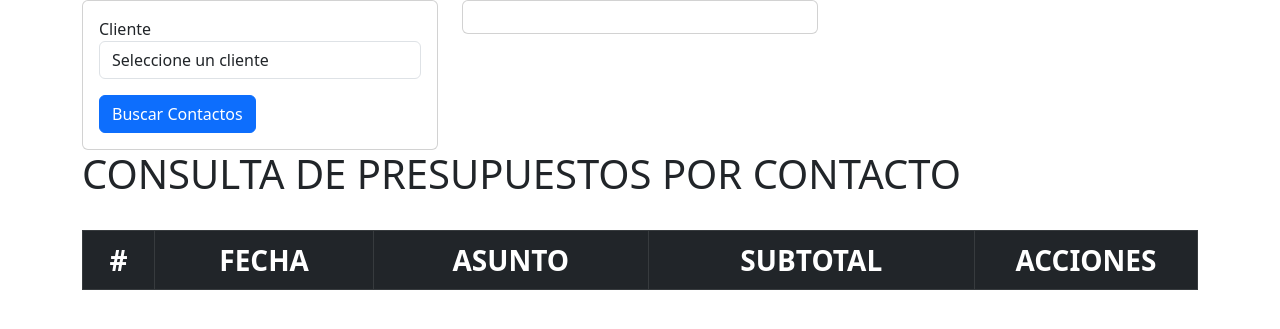
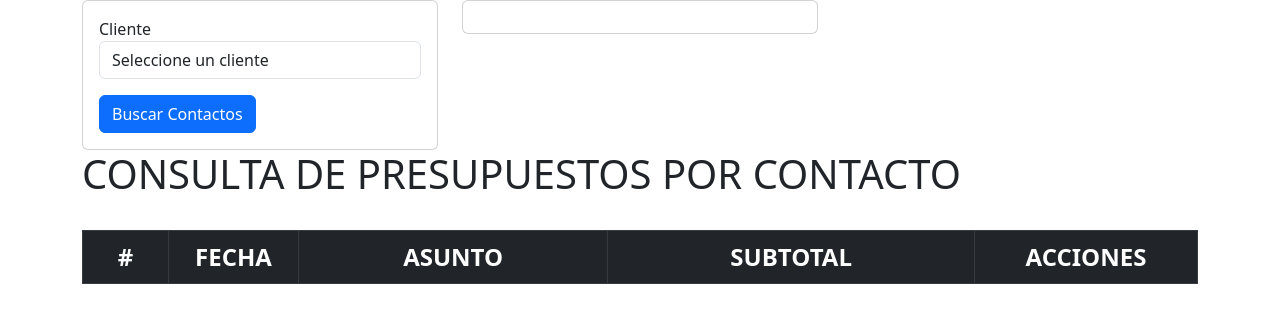
Before and after one commit to duvalink/ism_2.0, a Flask app: page /presupuesto_contactos in a window 1280 px wide. Shown: the part 56-385 px from the top of the page. Run offline with Flask 3, Linux system fonts and the light colour scheme; lists and menus that the app fills with data are empty; some libraries are stand-ins or nearby versions.

Commit message:
Ajustes en el width de las columnas y del tamano de la fuente,  de la tabla de consultas y evitar que el simbolo de moneda y el subtotal no estuvieran en la misma fila

```diff
--- a/templates/consulta_contacto.html
+++ b/templates/consulta_contacto.html
@@ -79,10 +79,10 @@
             más recientes</a>
         {% endif %}
     </div>
-    <table class="table table-bordered table-hover fs-3 text-center">
+    <table class="table table-bordered table-hover fs-4 text-center">
         <thead class="table-dark">
             <th>#</th>
-            <th>FECHA</th>
+            <th style="width: 130px;">FECHA</th>
             <th>ASUNTO</th>
             <th>SUBTOTAL</th>
             <!-- <th>IVA</th>
@@ -91,12 +91,12 @@
         </thead>
         <tbody>
             {% for dato in presupuestos.items %}
-            <tr>
+            <tr class="align-middle">
                 <td>{{dato.presupuesto.id_presupuesto}}</td>
                 <td class="fs-5">{{ dato.presupuesto.fecha.strftime('%d-%m-%Y') }}</td>
-                <td>{{ presupuesto_contacto[dato.id_presupuesto_contacto].mensaje if dato.id_presupuesto_contacto in presupuesto_contacto
+                <td class="fs-5">{{ presupuesto_contacto[dato.id_presupuesto_contacto].mensaje if dato.id_presupuesto_contacto in presupuesto_contacto
                     else '' }}</td>
-                <td>$ {{ '{:,.2f}'.format(dato.presupuesto.subtotal) if presupuestos else '0.00' }}</td>
+                <td class="fs-5">$ {{ '{:,.2f}'.format(dato.presupuesto.subtotal) if presupuestos else '0.00' }}</td>
                 <!-- <td>$ {{ '{:,.2f}'.format(dato.presupuesto.iva) if presupuestos else '0.00' }}</td>
                 <td>$ {{ '{:,.2f}'.format(dato.presupuesto.total) if presupuestos else '0.00' }}</td> -->
                 <td>
```
